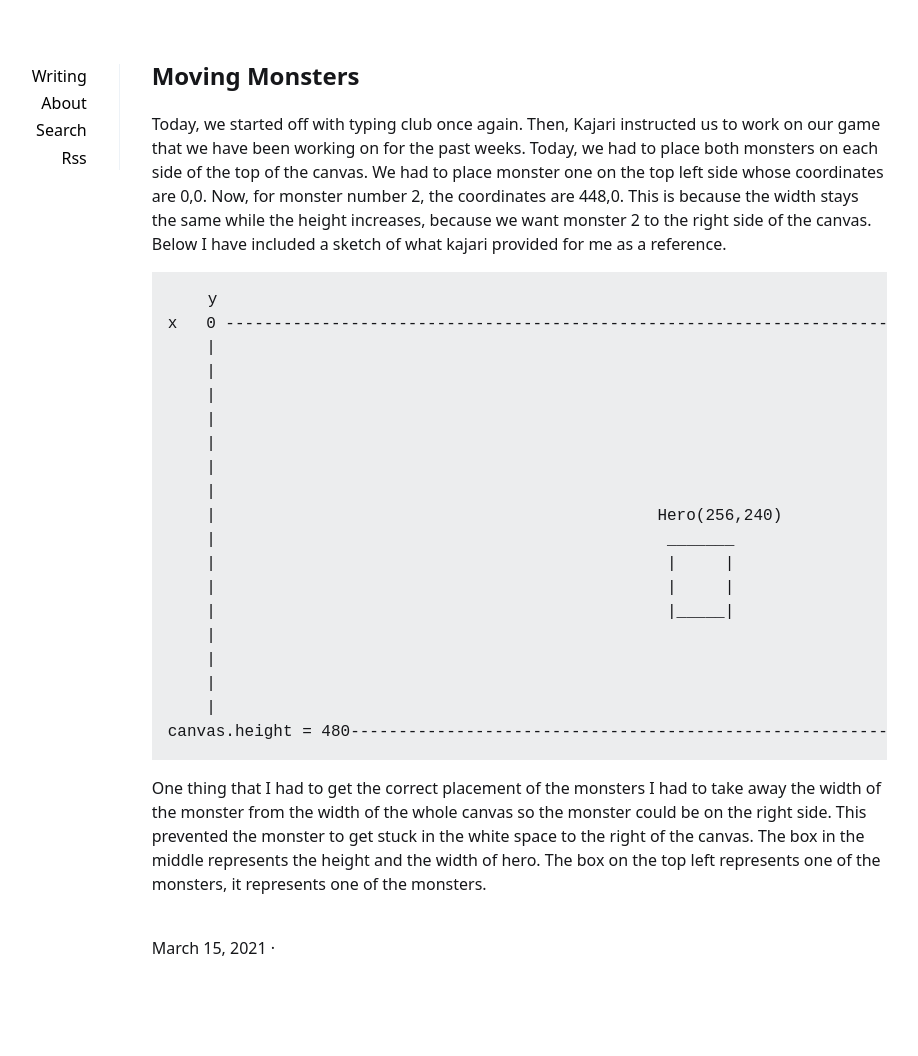
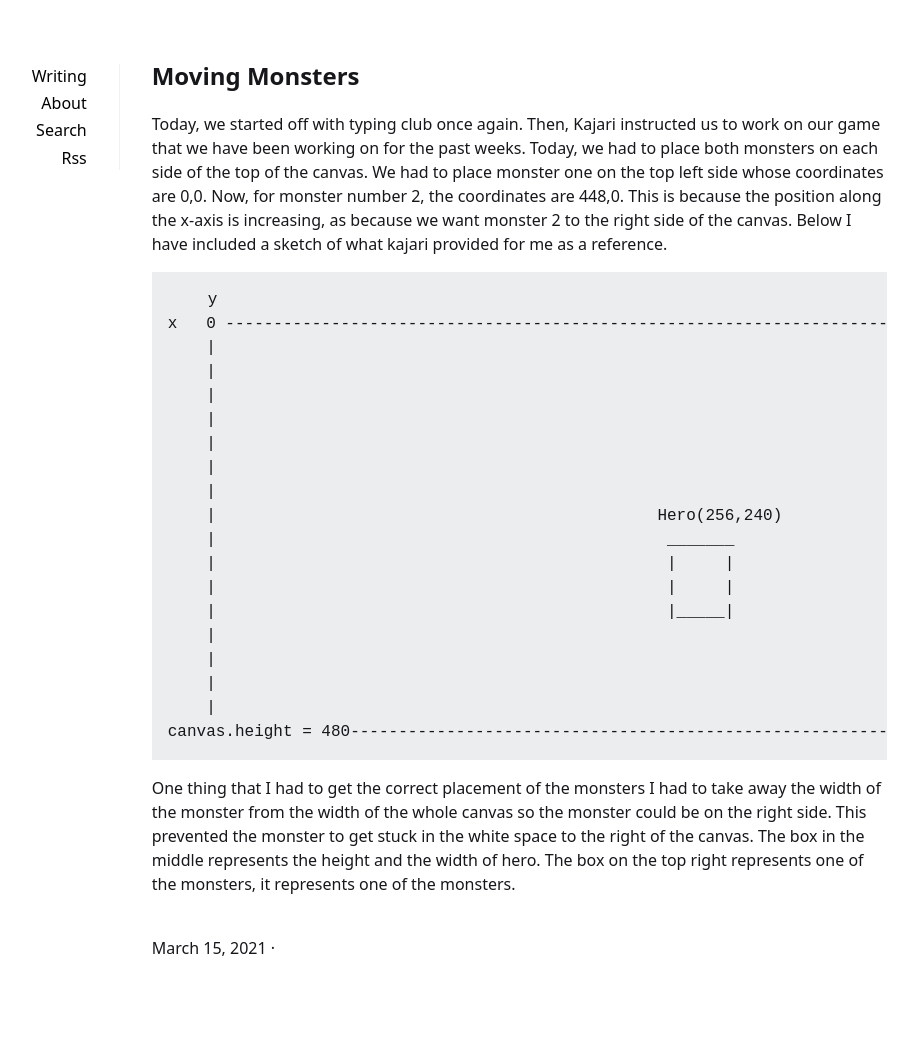
Before and after one commit to celestem406/celestem406.Github.io, a Jekyll site: the page built from _posts/2021-03-15-Moving-Monsters.md, in a window 1280 px wide. Shown: the whole page, without its empty margins (201-1119 px from the left). Built offline with Jekyll 4.4.1, drawn with Linux system fonts in a browser that asks for light colours; a file with an impossible date is left out.

Commit message:
changed code

````diff
--- a/_posts/2021-03-15-Moving-Monsters.md
+++ b/_posts/2021-03-15-Moving-Monsters.md
@@ -5,7 +5,7 @@ description:
 summary:
 tags:
 ---
-Today, we started off with typing club once again. Then, Kajari instructed us to work on our game that we have been working on for the past weeks. Today, we had to place both monsters on each side of the top of the canvas. We had to place monster one on the top left side whose coordinates are 0,0. Now, for monster number 2, the coordinates are 448,0. This is because the width stays the same while the height increases, because we want monster 2 to the right side of the canvas. Below I have included a sketch of what kajari provided for me as a reference.
+Today, we started off with typing club once again. Then, Kajari instructed us to work on our game that we have been working on for the past weeks. Today, we had to place both monsters on each side of the top of the canvas. We had to place monster one on the top left side whose coordinates are 0,0. Now, for monster number 2, the coordinates are 448,0. This is because the position along the x-axis is increasing, as because we want monster 2 to the right side of the canvas. Below I have included a sketch of what kajari provided for me as a reference.
 ```
     y
 x   0 -----------------------------------------------------------------------------------------canvas.width = 512                                                                 Monster(448,0)              |
@@ -27,4 +27,4 @@ x   0 --------------------------------------------------------------------------
     |                                                                                           |
 canvas.height = 480-----------------------------------------------------------------------------
 ```
-One thing that I had to get the correct placement of the monsters I had to take away the width of the monster from the width of the whole canvas so the monster could be on the right side. This prevented the monster to get stuck in the white space to the right of the canvas. The box in the middle represents the height and the width of hero. The box on the top left represents one of the monsters, it represents one of the monsters.
+One thing that I had to get the correct placement of the monsters I had to take away the width of the monster from the width of the whole canvas so the monster could be on the right side. This prevented the monster to get stuck in the white space to the right of the canvas. The box in the middle represents the height and the width of hero. The box on the top right represents one of the monsters, it represents one of the monsters.
````
